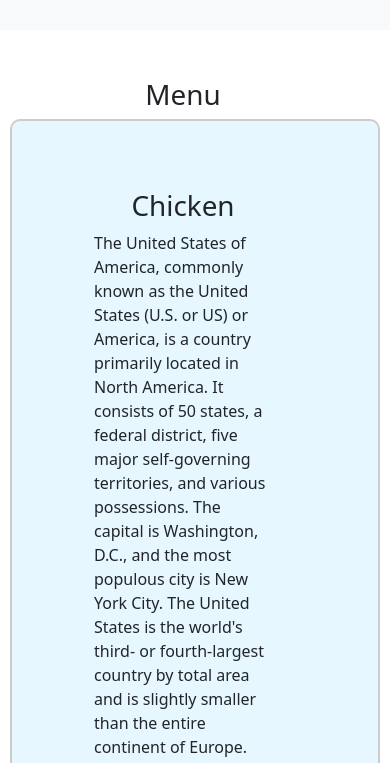
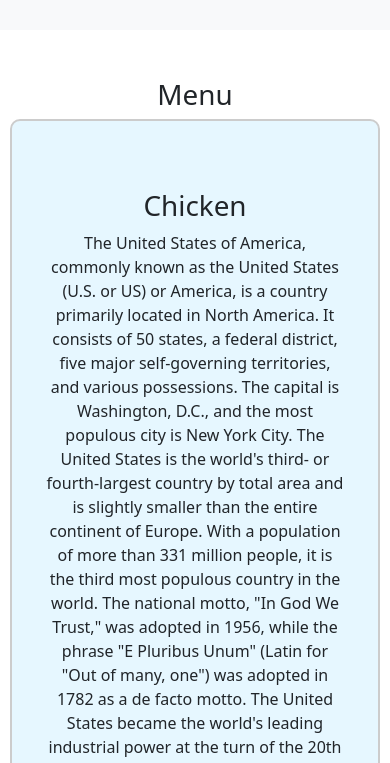
Before and after one commit to kowrosh/module3-solution-coursera, a plain HTML site: page index.html in a window 390 px wide. Shown: the part 76-839 px from the top of the page. Drawn offline with nearby package versions, Linux system fonts and the light colour scheme.

Commit message:
last change in css

```diff
--- a/css/styles.css
+++ b/css/styles.css
@@ -1,6 +1,4 @@
-.row{
-	width: 100%;
-}
+
 body{
   box-sizing: content-box;
 }
@@ -37,6 +35,6 @@ h1 .headerbar{
 
 @media (max-width: 576px) {
   .plong {
-    padding: 0 50px !important; /* Adjust the value as needed */
+    text-align: center !important; /* Adjust the value as needed */
   }
 }
```
